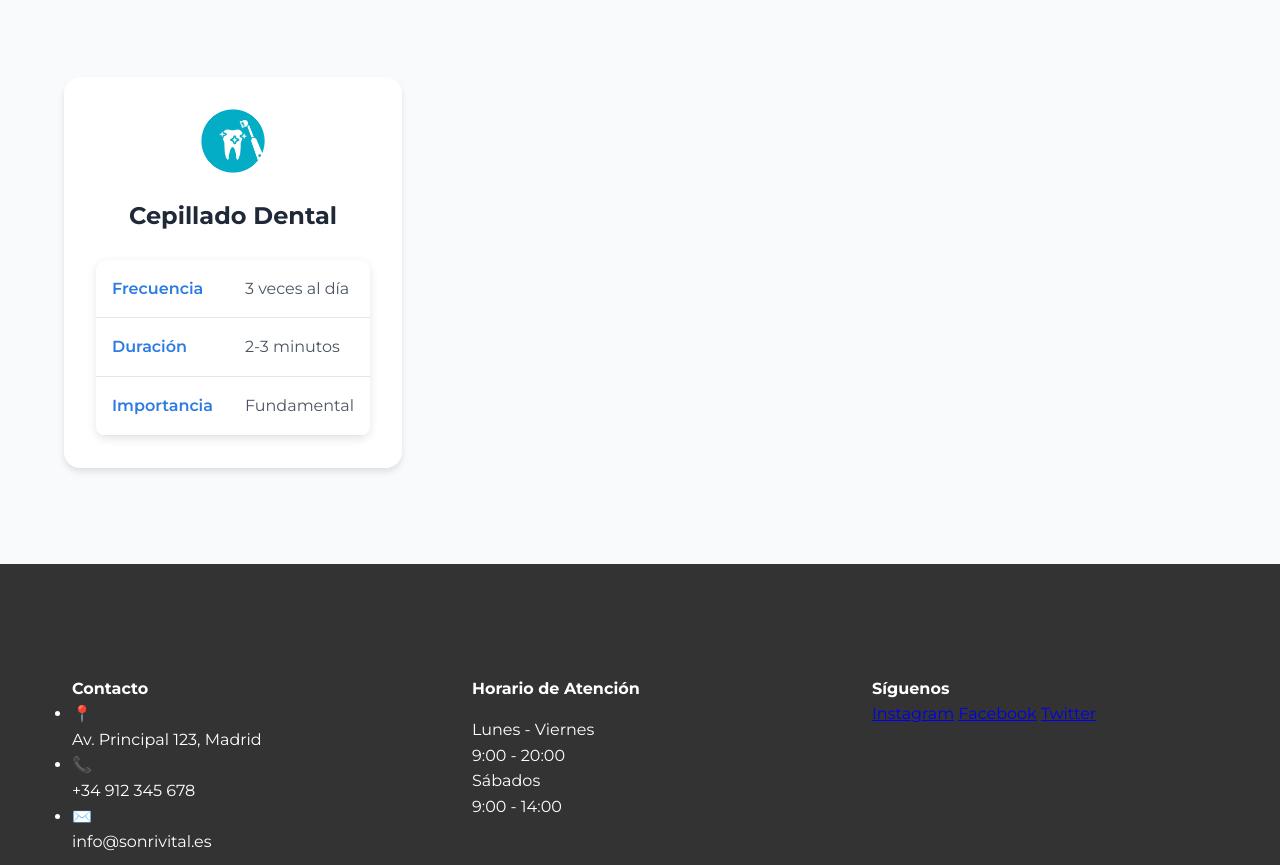
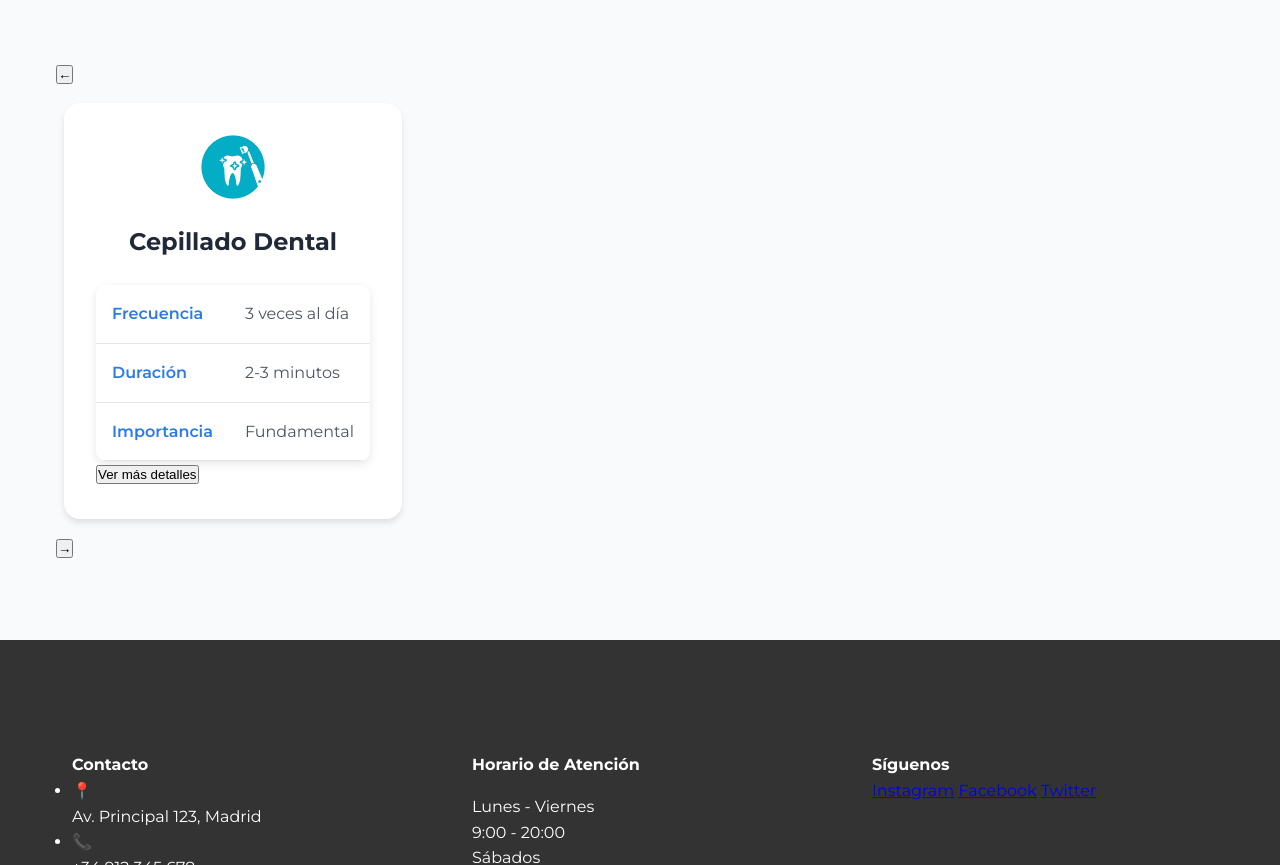
Before and after one commit to sandovaldavid/Dental-Clinic-SonriVital, a plain HTML site: page index.html in a window 1280 px wide. Shown: the part 2132-2997 px from the top of the page. Drawn offline with Linux system fonts and the light colour scheme.

Commit message:
💄 Add carousel navigation buttons and expand feature to tips section

```diff
--- a/index.html
+++ b/index.html
@@ -83,6 +83,7 @@
             <p>Mantén tu sonrisa radiante con estos consejos diarios</p>
         </div>
         <div class="tips-container">
+            <button class="carousel-button prev">&#8592;</button>
             <div class="tips-carousel">
                 <div class="tip-card">
                     <div class="tip-icon">
@@ -103,10 +104,16 @@
                             <td>Fundamental</td>
                         </tr>
                     </table>
+                    <div class="tip-footer">
+                        <button class="tip-expand">Ver más detalles</button>
+                    </div>
                 </div>
-                <!-- Más tip-cards -->
+
+                <!-- Añade más tarjetas de consejos aquí -->
             </div>
+            <button class="carousel-button next">&#8594;</button>
         </div>
+        <div class="carousel-indicators"></div>
     </section>
 
     <footer class="main-footer">
```
